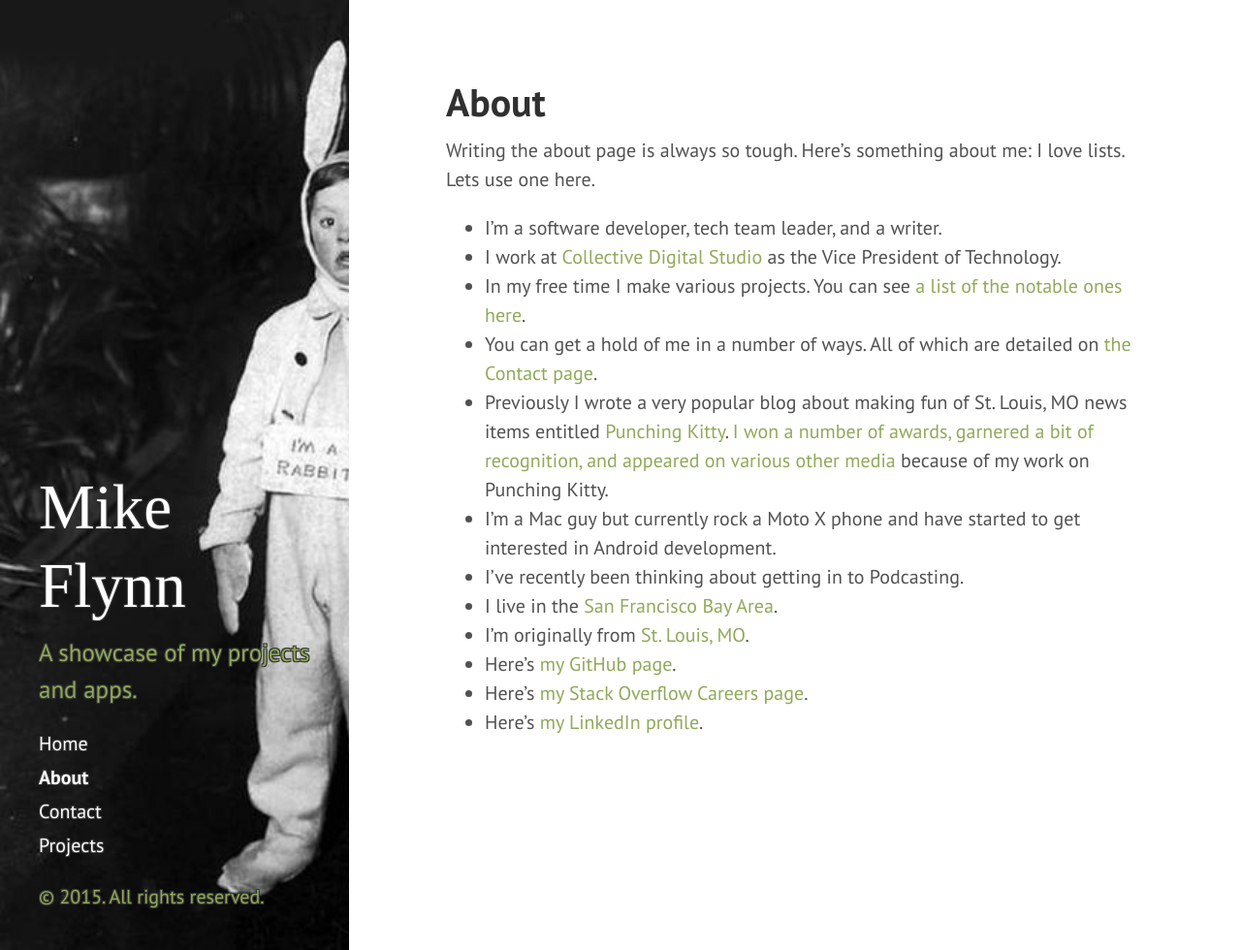
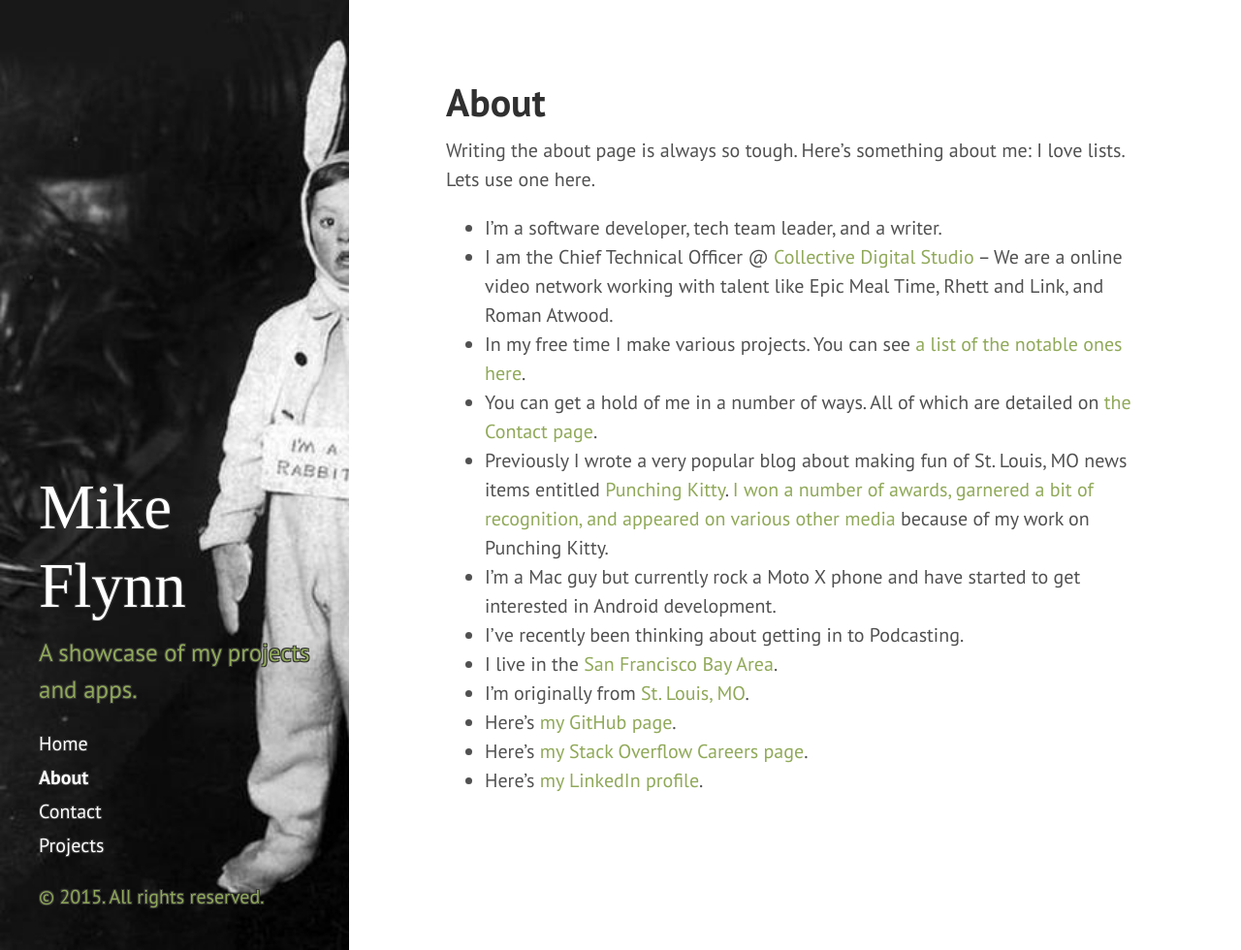
Before and after one commit to mikeflynn/thatmikeflynn.com-archive, a Jekyll site: the page built from about.md, in a window 1280 px wide and 980 px high. Shown: the whole window at 97% size. Built offline with Jekyll 4.4.1, drawn with Linux system fonts in a browser that asks for light colours; some web fonts are replaced; Markdown is read by kramdown in place of the engine named in the settings.

Commit message:
Updated position.

```diff
--- a/about.md
+++ b/about.md
@@ -6,7 +6,7 @@ title: About
 Writing the about page is always so tough. Here's something about me: I love lists. Lets use one here.
 
 * I'm a software developer, tech team leader, and a writer.
-* I work at [Collective Digital Studio](http://collectivedigitalstudio.com) as the Vice President of Technology.
+* I am the Chief Technical Officer @ [Collective Digital Studio](http://collectivedigitalstudio.com) -- We are a online video network working with talent like Epic Meal Time, Rhett and Link, and Roman Atwood.
 * In my free time I make various projects. You can see [a list of the notable ones here](/projects).
 * You can get a hold of me in a number of ways. All of which are detailed on [the Contact page](/contact).
 * Previously I wrote a very popular blog about making fun of St. Louis, MO news items entitled [Punching Kitty](http://punchingkitty.com). [I won a number of awards, garnered a bit of recognition, and appeared on various other media](http://punchingkitty.com/about) because of my work on Punching Kitty.
```
